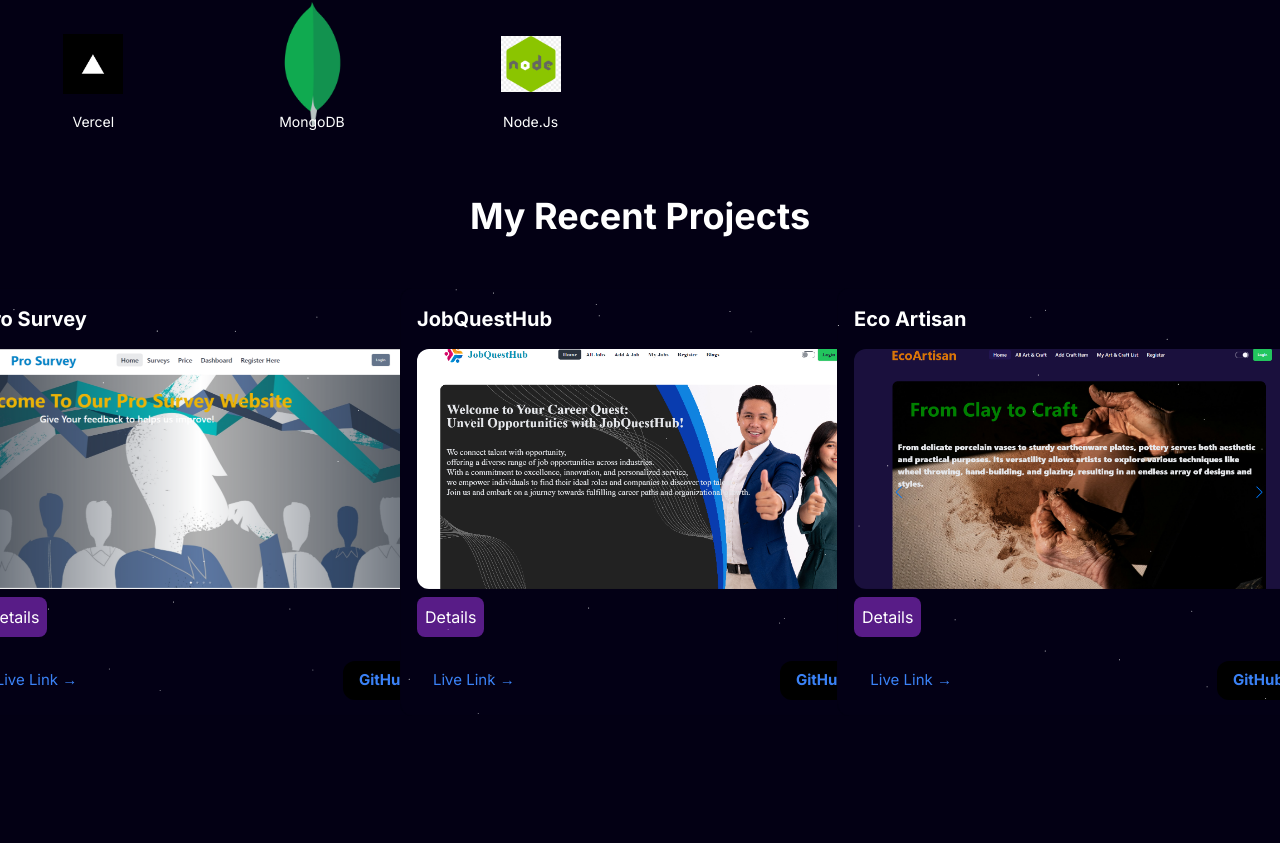
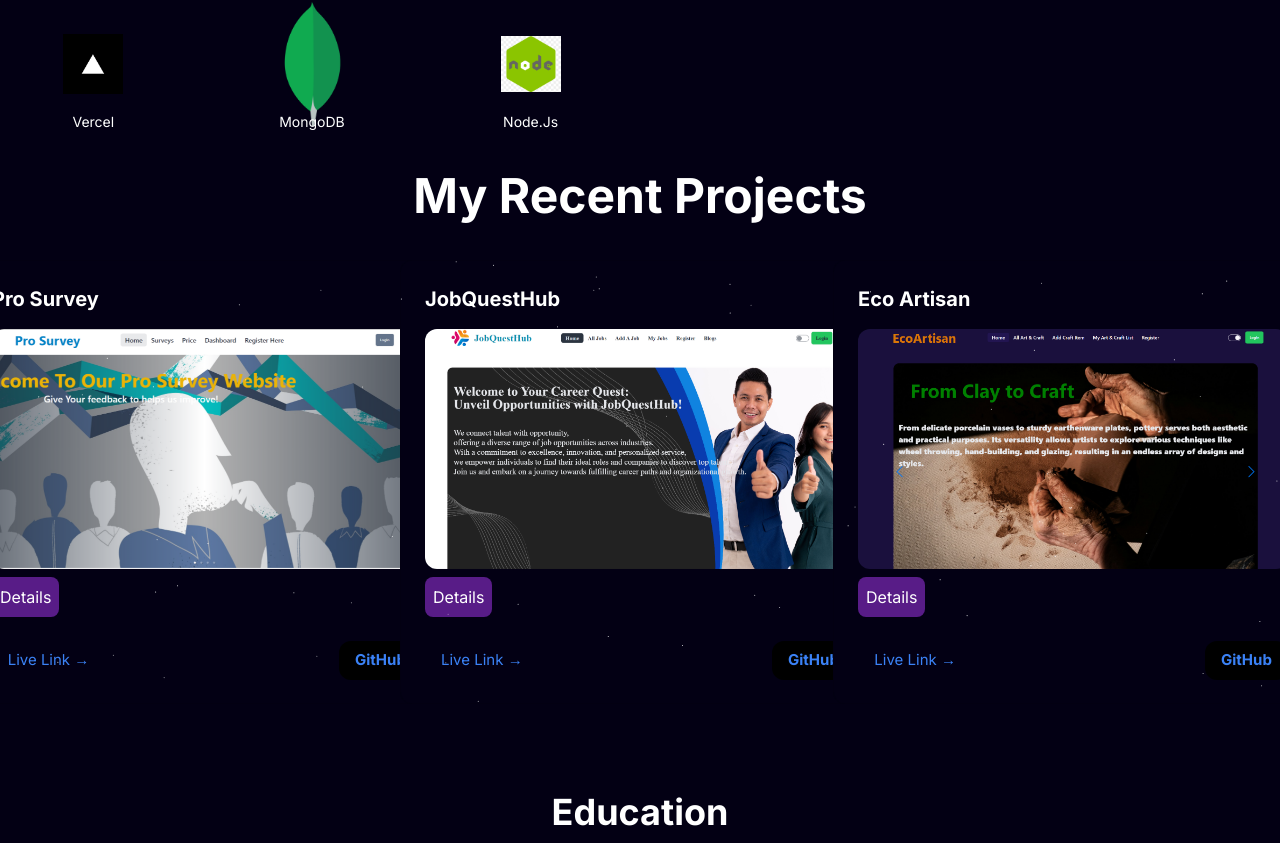
Before and after one commit to mahtabulhoque/Portfolio, a Next.js app: page / in a window 1280 px wide. Shown: the part 1450-2293 px from the top of the page. Built offline with nearby package versions, Linux system fonts and the light colour scheme.

Commit message:
minor change

```diff
--- a/components/main/Projects.tsx
+++ b/components/main/Projects.tsx
@@ -42,15 +42,15 @@ const Projects: React.FC = () => {
   };
 
   return (
-    <div id="projects" className="my-16">
-      <h2 className="text-2xl lg:text-4xl font-bold text-center text-white mb-8 ">
+    <div id="projects" className="">
+      <h2 className="text-2xl lg:text-5xl font-bold text-center text-white mb-8 my-10">
         My Recent Projects
       </h2>
 
-      <div className="grid grid-cols-1 gap-2 lg:grid-cols-3 lg:gap-8">
+      <div className="grid grid-cols-1 lg:grid-cols-3 gap-5">
         {projects.map((project) => (
           <CardContainer key={project.id} className="inter-var">
-            <CardBody className="bg-[#030015] relative group/card dark:hover:shadow-2xl dark:hover:shadow-emerald-500/[0.1] dark:bg-black dark:border-white/[0.2] border-black/[0.1] w-auto sm:w-[30rem] rounded-xl p-4 border h-auto">
+            <CardBody className="bg-[#030014] relative group/card dark:hover:shadow-2xl dark:hover:shadow-emerald-500/[0.1] dark:bg-black dark:border-white/[0.2] border-black/[0.1] w-auto sm:w-[30rem] h-auto rounded-xl p-6 border">
               <CardItem
                 translateZ="50"
                 className="text-xl font-bold text-white"
--- a/components/ui/3d-card.tsx
+++ b/components/ui/3d-card.tsx
@@ -1,5 +1,3 @@
-/* eslint-disable @typescript-eslint/no-unused-vars */
-
 "use client";
 
 import { cn } from "@/lib/utils";
@@ -50,7 +48,7 @@ export const CardContainer = ({
     <MouseEnterContext.Provider value={[isMouseEntered, setIsMouseEntered]}>
       <div
         className={cn(
-          "py-5 flex items-center justify-center",
+          "py-2 flex items-center justify-center",
           containerClassName
         )}
         style={{
```
